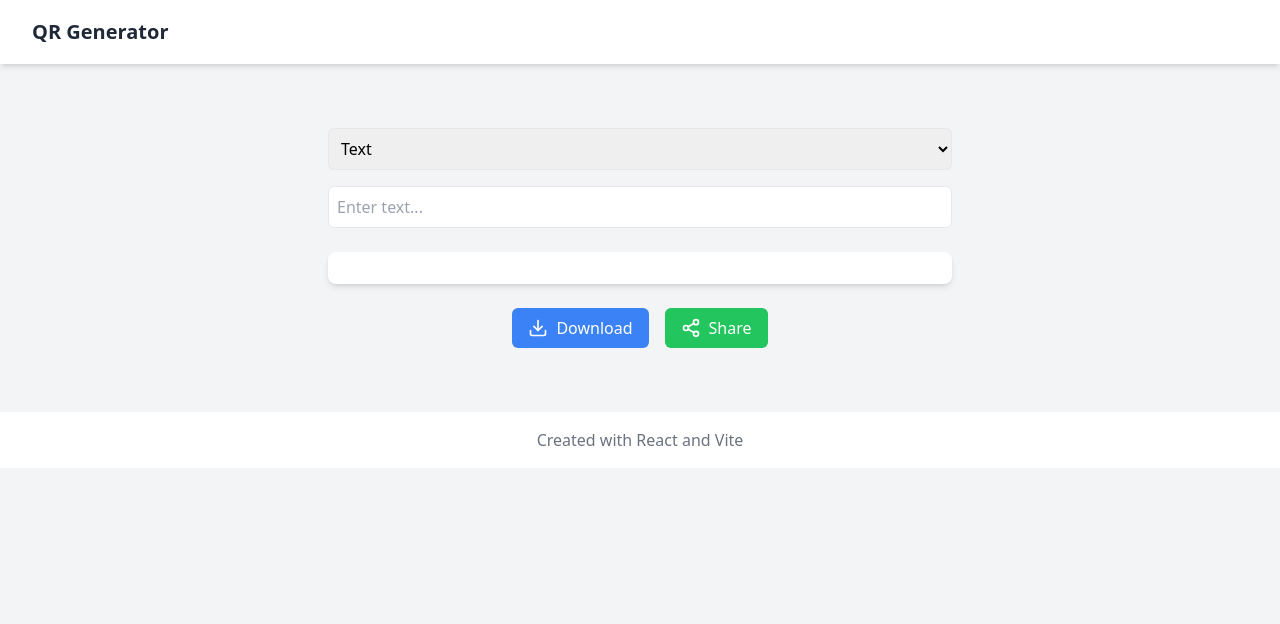
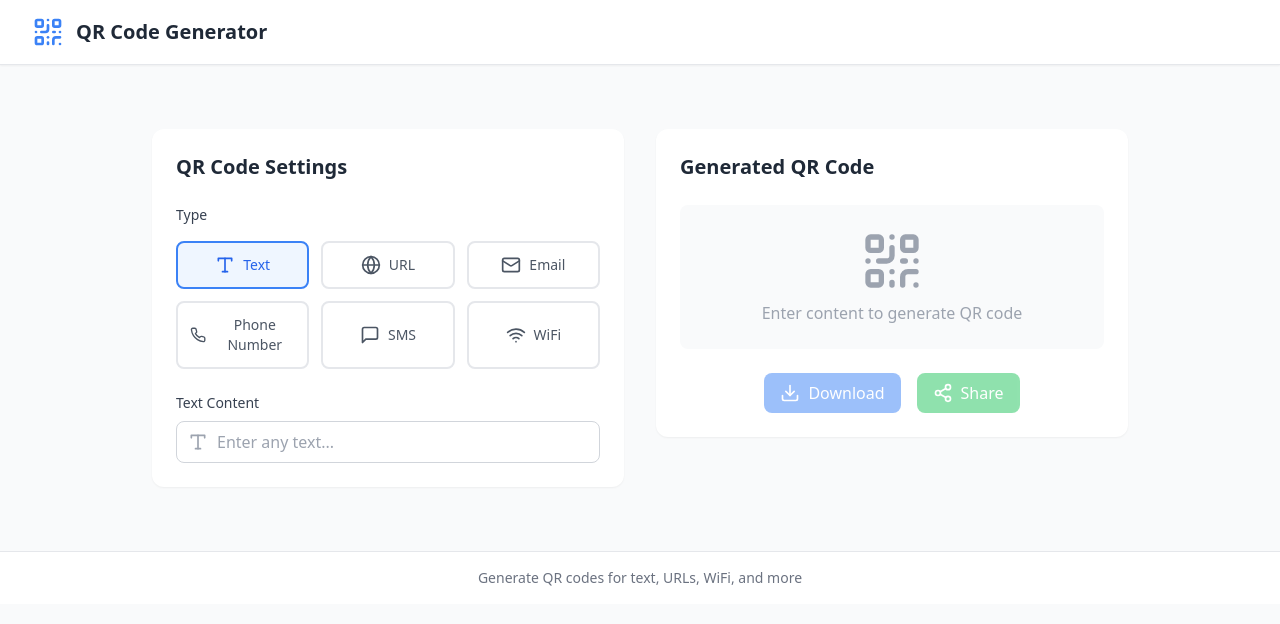
Before and after one commit to ioagit/myqrgen, a React (Vite) app: page / in a window 1280 px wide. Shown: the top 624 px of the page. Built offline with nearby package versions, Linux system fonts and the light colour scheme.

Commit message:
Enhance QR Code Generator UI with improved design and functionality

```diff
--- a/src/App.jsx
+++ b/src/App.jsx
@@ -1,5 +1,15 @@
 import React, { useState, useRef, useEffect } from "react";
-import { Share2, Download } from "lucide-react";
+import {
+  Share2,
+  Download,
+  QrCode,
+  Mail,
+  Phone,
+  MessageSquare,
+  Wifi,
+  Globe,
+  Type,
+} from "lucide-react";
 import QRCode from "qrcode";
 
 const QRGenerator = () => {
@@ -9,12 +19,42 @@ const QRGenerator = () => {
   const qrRef = useRef();
 
   const qrTypes = [
-    { value: "text", label: "Text" },
-    { value: "url", label: "URL" },
-    { value: "email", label: "Email" },
-    { value: "tel", label: "Phone Number" },
-    { value: "sms", label: "SMS" },
-    { value: "wifi", label: "WiFi" },
+    {
+      value: "text",
+      label: "Text",
+      icon: Type,
+      placeholder: "Enter any text...",
+    },
+    {
+      value: "url",
+      label: "URL",
+      icon: Globe,
+      placeholder: "Enter website URL...",
+    },
+    {
+      value: "email",
+      label: "Email",
+      icon: Mail,
+      placeholder: "Enter email address...",
+    },
+    {
+      value: "tel",
+      label: "Phone Number",
+      icon: Phone,
+      placeholder: "Enter phone number...",
+    },
+    {
+      value: "sms",
+      label: "SMS",
+      icon: MessageSquare,
+      placeholder: "Enter phone number...",
+    },
+    {
+      value: "wifi",
+      label: "WiFi",
+      icon: Wifi,
+      placeholder: "Enter SSID,password...",
+    },
   ];
 
   const formatQRData = (type, data) => {
@@ -39,7 +79,7 @@ const QRGenerator = () => {
         const formattedData = formatQRData(qrType, qrData);
         if (formattedData) {
           const url = await QRCode.toDataURL(formattedData, {
-            width: 256,
+            width: 400,
             margin: 2,
             color: {
               dark: "#000000",
@@ -60,7 +100,7 @@ const QRGenerator = () => {
     if (qrImage) {
       const link = document.createElement("a");
       link.href = qrImage;
-      link.download = "qr-code.png";
+      link.download = `qr-code-${qrType}.png`;
       document.body.appendChild(link);
       link.click();
       document.body.removeChild(link);
@@ -72,7 +112,9 @@ const QRGenerator = () => {
       try {
         const response = await fetch(qrImage);
         const blob = await response.blob();
-        const file = new File([blob], "qr-code.png", { type: "image/png" });
+        const file = new File([blob], `qr-code-${qrType}.png`, {
+          type: "image/png",
+        });
         await navigator.share({
           files: [file],
           title: "QR Code",
@@ -84,54 +126,117 @@ const QRGenerator = () => {
     }
   };
 
+  const selectedType = qrTypes.find((type) => type.value === qrType);
+  const TypeIcon = selectedType?.icon;
+
   return (
-    <div className="max-w-2xl mx-auto p-6 space-y-6">
+    <div className="max-w-5xl mx-auto p-6 space-y-8">
+      <div className="grid md:grid-cols-2 gap-8">
+        {/* Left Column - Input Section */}
+        <div className="space-y-6">
+          <div className="bg-white rounded-xl shadow-sm p-6 space-y-6">
+            <h2 className="text-xl font-semibold text-gray-800">
+              QR Code Settings
+            </h2>
+
             <div className="space-y-4">
-        <select
-          value={qrType}
-          onChange={(e) => setQrType(e.target.value)}
-          className="w-full p-2 border rounded-md"
+              <label className="block text-sm font-medium text-gray-700">
+                Type
+              </label>
+              <div className="grid grid-cols-2 sm:grid-cols-3 gap-3">
+                {qrTypes.map((type) => {
+                  const Icon = type.icon;
+                  return (
+                    <button
+                      key={type.value}
+                      onClick={() => setQrType(type.value)}
+                      className={`flex items-center justify-center p-3 rounded-lg border-2 transition-all ${
+                        qrType === type.value
+                          ? "border-blue-500 bg-blue-50 text-blue-600"
+                          : "border-gray-200 hover:border-gray-300 text-gray-600 hover:bg-gray-50"
+                      }`}
                     >
-          {qrTypes.map((type) => (
-            <option key={type.value} value={type.value}>
-              {type.label}
-            </option>
-          ))}
-        </select>
+                      <Icon className="w-5 h-5 mr-2" />
+                      <span className="text-sm font-medium">{type.label}</span>
+                    </button>
+                  );
+                })}
+              </div>
+            </div>
 
+            <div className="space-y-2">
+              <label className="block text-sm font-medium text-gray-700">
+                {selectedType?.label} Content
+              </label>
+              <div className="relative">
+                {TypeIcon && (
+                  <div className="absolute inset-y-0 left-0 pl-3 flex items-center pointer-events-none">
+                    <TypeIcon className="h-5 w-5 text-gray-400" />
+                  </div>
+                )}
                 <input
                   type="text"
                   value={qrData}
                   onChange={(e) => setQrData(e.target.value)}
-          placeholder={`Enter ${qrType}...`}
-          className="w-full p-2 border rounded-md"
+                  placeholder={selectedType?.placeholder}
+                  className="w-full pl-10 pr-4 py-2 border border-gray-300 rounded-lg focus:ring-2 focus:ring-blue-500 focus:border-blue-500"
                 />
               </div>
+              {qrType === "wifi" && (
+                <p className="text-sm text-gray-500">
+                  Format: NetworkName,Password
+                </p>
+              )}
+            </div>
+          </div>
+        </div>
 
+        {/* Right Column - QR Code Display */}
+        <div className="space-y-6">
+          <div className="bg-white rounded-xl shadow-sm p-6">
+            <h2 className="text-xl font-semibold text-gray-800 mb-6">
+              Generated QR Code
+            </h2>
             <div
               ref={qrRef}
-        className="flex justify-center p-4 bg-white rounded-lg shadow-md"
+              className={`flex justify-center items-center bg-gray-50 rounded-lg p-6 ${
+                qrImage ? "border-2 border-dashed border-gray-200" : ""
+              }`}
             >
-        {qrImage && <img src={qrImage} alt="QR Code" className="w-64 h-64" />}
+              {qrImage ? (
+                <img
+                  src={qrImage}
+                  alt="QR Code"
+                  className="w-64 h-64 object-contain"
+                />
+              ) : (
+                <div className="flex flex-col items-center text-gray-400">
+                  <QrCode className="w-16 h-16 mb-2" />
+                  <p>Enter content to generate QR code</p>
+                </div>
+              )}
             </div>
 
-      <div className="flex justify-center space-x-4">
+            <div className="flex justify-center space-x-4 mt-6">
               <button
                 onClick={downloadQR}
-          className="flex items-center space-x-2 px-4 py-2 bg-blue-500 text-white rounded-md hover:bg-blue-600"
                 disabled={!qrImage}
+                className="flex items-center px-4 py-2 bg-blue-500 text-white rounded-lg hover:bg-blue-600 disabled:opacity-50 disabled:cursor-not-allowed transition-colors"
               >
-          <Download className="w-5 h-5" />
+                <Download className="w-5 h-5 mr-2" />
                 <span>Download</span>
               </button>
               <button
                 onClick={shareQR}
-          className="flex items-center space-x-2 px-4 py-2 bg-green-500 text-white rounded-md hover:bg-green-600"
-          disabled={!qrImage}
+                disabled={!qrImage || !navigator.share}
+                className="flex items-center px-4 py-2 bg-green-500 text-white rounded-lg hover:bg-green-600 disabled:opacity-50 disabled:cursor-not-allowed transition-colors"
               >
-          <Share2 className="w-5 h-5" />
+                <Share2 className="w-5 h-5 mr-2" />
                 <span>Share</span>
               </button>
+            </div>
+          </div>
+        </div>
       </div>
     </div>
   );
@@ -139,13 +244,14 @@ const QRGenerator = () => {
 
 const App = () => {
   return (
-    <div className="min-h-screen bg-gray-100">
-      <nav className="bg-white shadow-md">
+    <div className="min-h-screen bg-gray-50">
+      <nav className="bg-white shadow-sm border-b">
         <div className="max-w-7xl mx-auto px-4 sm:px-6 lg:px-8">
           <div className="flex justify-between h-16">
-            <div className="flex">
-              <div className="flex items-center text-xl font-bold text-gray-800">
-                QR Generator
+            <div className="flex items-center">
+              <QrCode className="w-8 h-8 text-blue-500 mr-3" />
+              <div className="text-xl font-bold text-gray-800">
+                QR Code Generator
               </div>
             </div>
           </div>
@@ -156,10 +262,10 @@ const App = () => {
         <QRGenerator />
       </main>
 
-      <footer className="bg-white mt-auto">
+      <footer className="bg-white border-t mt-auto">
         <div className="max-w-7xl mx-auto py-4 px-4 sm:px-6 lg:px-8">
-          <p className="text-center text-gray-500">
-            Created with React and Vite
+          <p className="text-center text-gray-500 text-sm">
+            Generate QR codes for text, URLs, WiFi, and more
           </p>
         </div>
       </footer>
```
Lines whose indentation alone changed are shown as unchanged.
